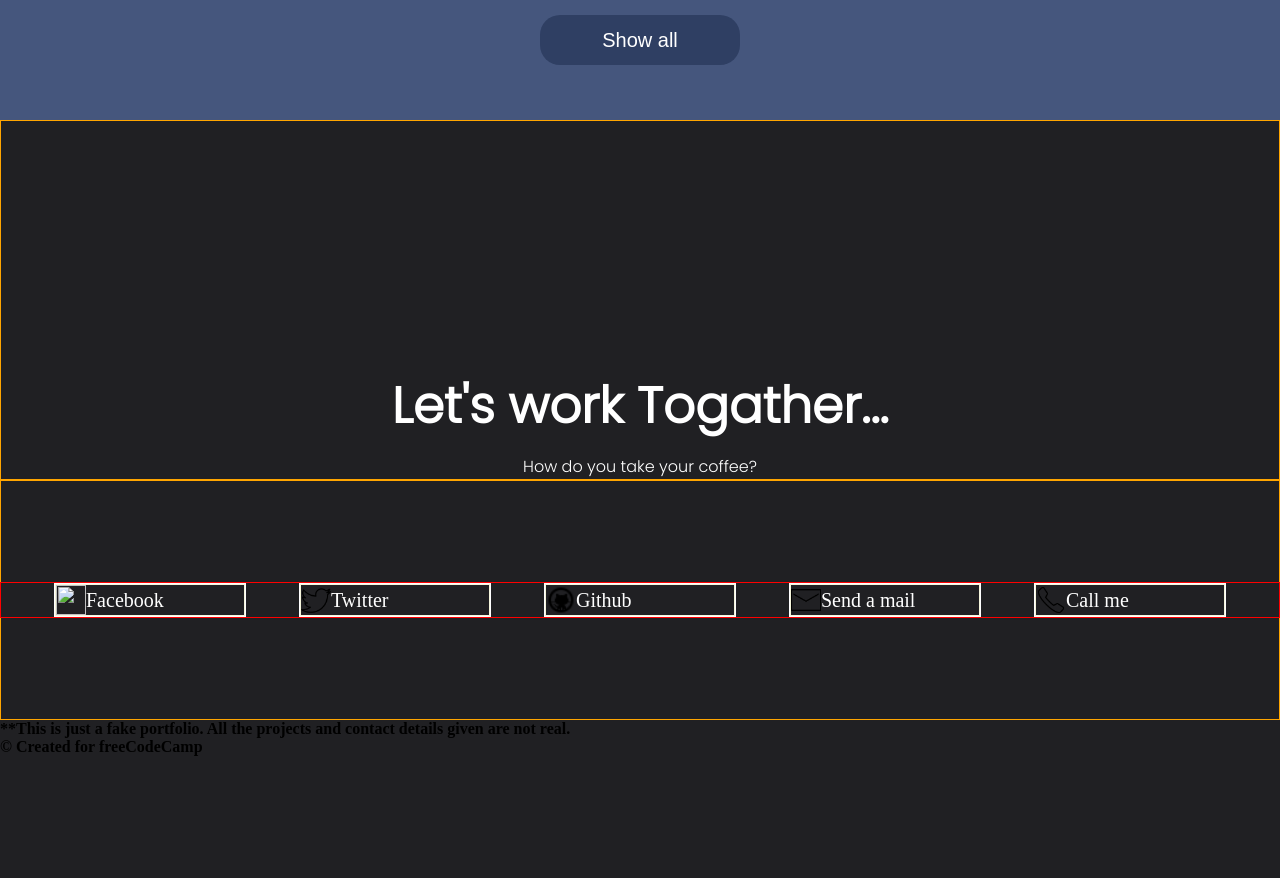
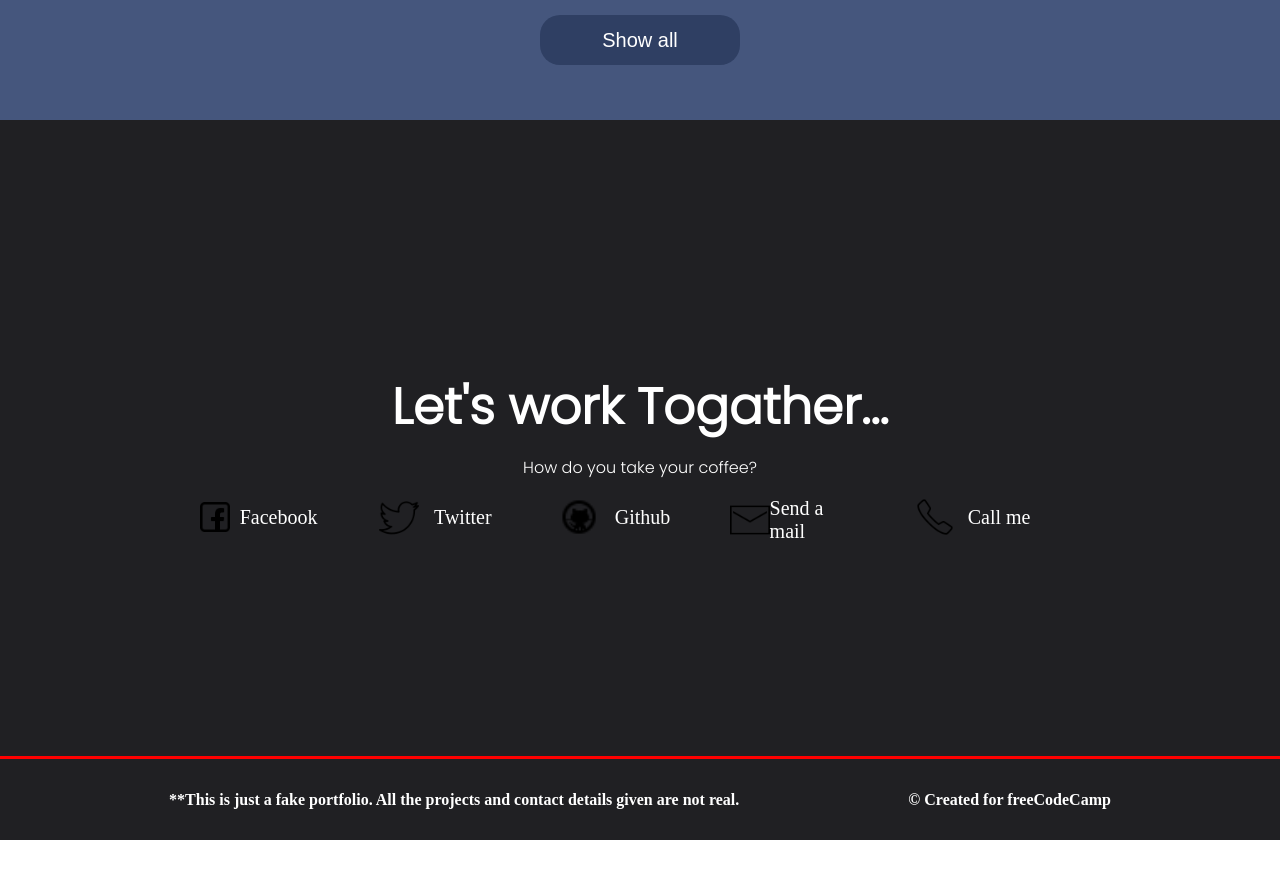
Before and after one commit to ArslanHaaider/HTML-CSS-1, a plain HTML site: page index.html in a window 1280 px wide. Shown: the part 1800-2678 px from the top of the page. After the commit the page ends 2640 px from the top, so only its background shows below. Drawn offline with Linux system fonts and the light colour scheme.

Commit message:
Add finaly styling for section 3

```diff
--- a/index.html
+++ b/index.html
@@ -79,7 +79,7 @@
         </div>
         <div class="socialMedia">
             <ul class="media-container">
-                <li class="icon"><a href="#"><img class="icon-img" src="./   images/icons8-facebook-48.png" alt="">Facebook</a></li>
+                <li class="icon"><a href="#"><img class="icon-img" src="./images/icons8-facebook-48.png" alt="">Facebook</a></li>
                 <li class="icon"><a href="#"><img class="icon-img" src="./images/icons8-twitter-50 - Copy.png" alt="">Twitter</a></li>
                 <li class="icon"><a href="#"><img class="icon-img" src="/images/icons8-github-24.png" alt="">Github</a></li>
                 <li class="icon"><a href="#"><img class="icon-img" src="./images/icons8-mail-50.png" alt="">Send a mail</a></li>
@@ -87,12 +87,14 @@
             </ul>
         </div>
         <footer>
+            <div class="footer-container">
                 <h4>
                     **This is just a fake portfolio. All the projects and contact details given are not real.
                 </h4>
                 <h4 id="copyright">
                     © Created for freeCodeCamp
                 </h4>
+            </div>
         </footer>
     </section>
 
--- a/style.css
+++ b/style.css
@@ -138,12 +138,12 @@
 
 .section-3{
     width: 100vw;
-    height: 120vh;
+    height: 90vh;
     background-color: rgb(32,32,35) ;
 }
 
 .quotes{
-    border: 1px solid orange;
+    /* border: 1px solid orange; */
     width: 100vw;
     height: 45vh;
     display: flex;
@@ -166,26 +166,22 @@
 
 .socialMedia{
     width: 100vw;
-    height: 30vh;
-    border: 1px solid orange;
+    height: 10vh;
+    /* border: 1px solid orange; */
     display: flex;
     flex-direction: column;
     align-items: center;
     justify-content: center;
 }
 .media-container{
-    width: 100vw;
-    border: 1px solid red;
+    width: 70%;
+    /* border: 1px solid red; */
+    display: flex;
+    justify-content: space-around;
 }
-.socialMedia .media-container{
-    display: flex;
-    justify-content: space-evenly;
-    align-content: space-evenly;
-}
-
 .icon-img{
-    width: 30px;
-    height: 30px;
+    width: 40px;
+    height: 40px;
     color: white;
 }
 .media-container>li{
@@ -196,13 +192,32 @@
     color: white;
     display: flex;
     align-items: center;
-    /* justify-content: space-between; */
-    width: 20vw;
-    border: 1px solid beige;
+    justify-content: space-around;
+    width: 10vw;
+    /* border: 1px solid beige; */
     font-size: 20px;
 }
 .icon{
+    width: 15vw;
+    /* border: 1px solid white;} */
+}
+.icon:hover>a{
+    margin-top: 20px;
+}
+
+footer{
+    width: 100vw;
+    height: 35vh;
+    /* border: 1px solid red; */
     display: flex;
-    align-content: space-evenly;
-    width: 15vw;
-    border: 1px solid white;}
+    flex-direction: column;
+    justify-content: end;
+}
+.footer-container{
+    display: flex;
+    justify-content: space-evenly;
+    align-items: center;
+    border-top: 3px solid red;
+    height: 30%;
+    color:white;
+}
```
Lines whose indentation alone changed are shown as unchanged.
